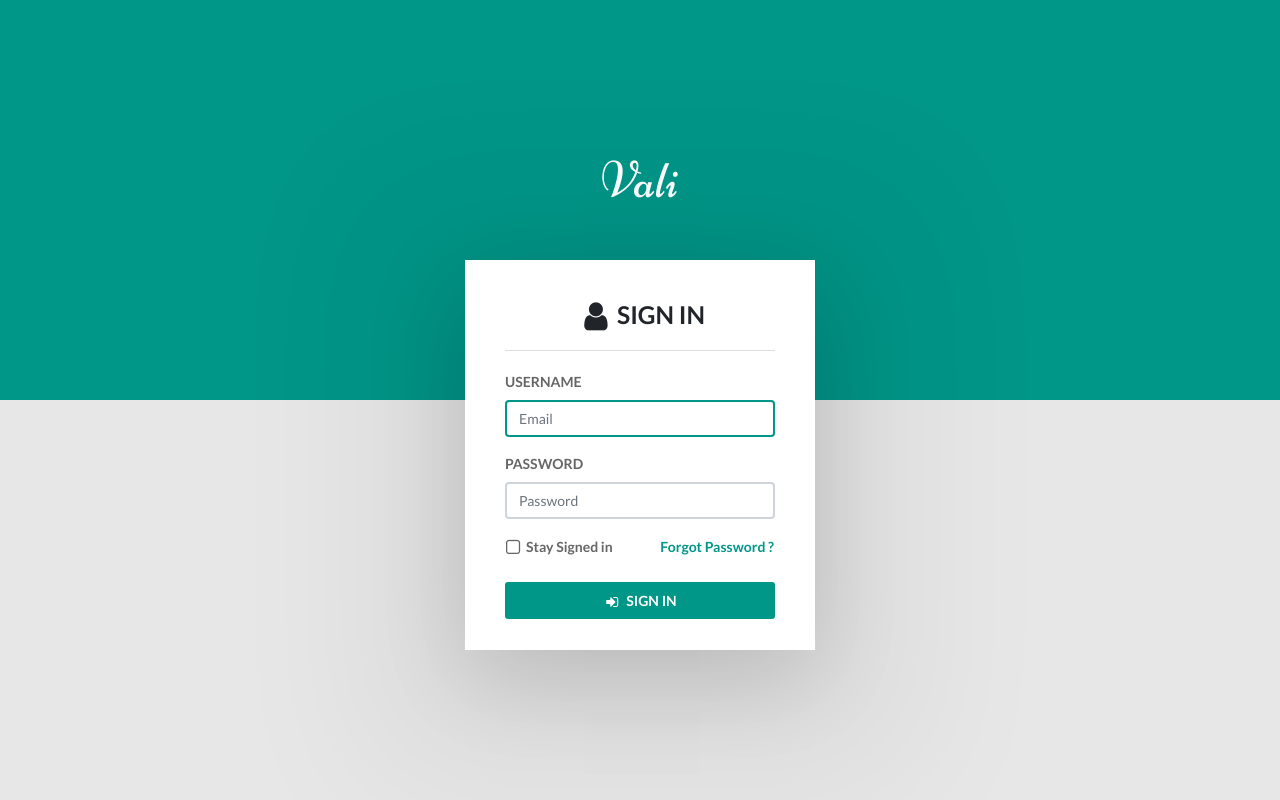
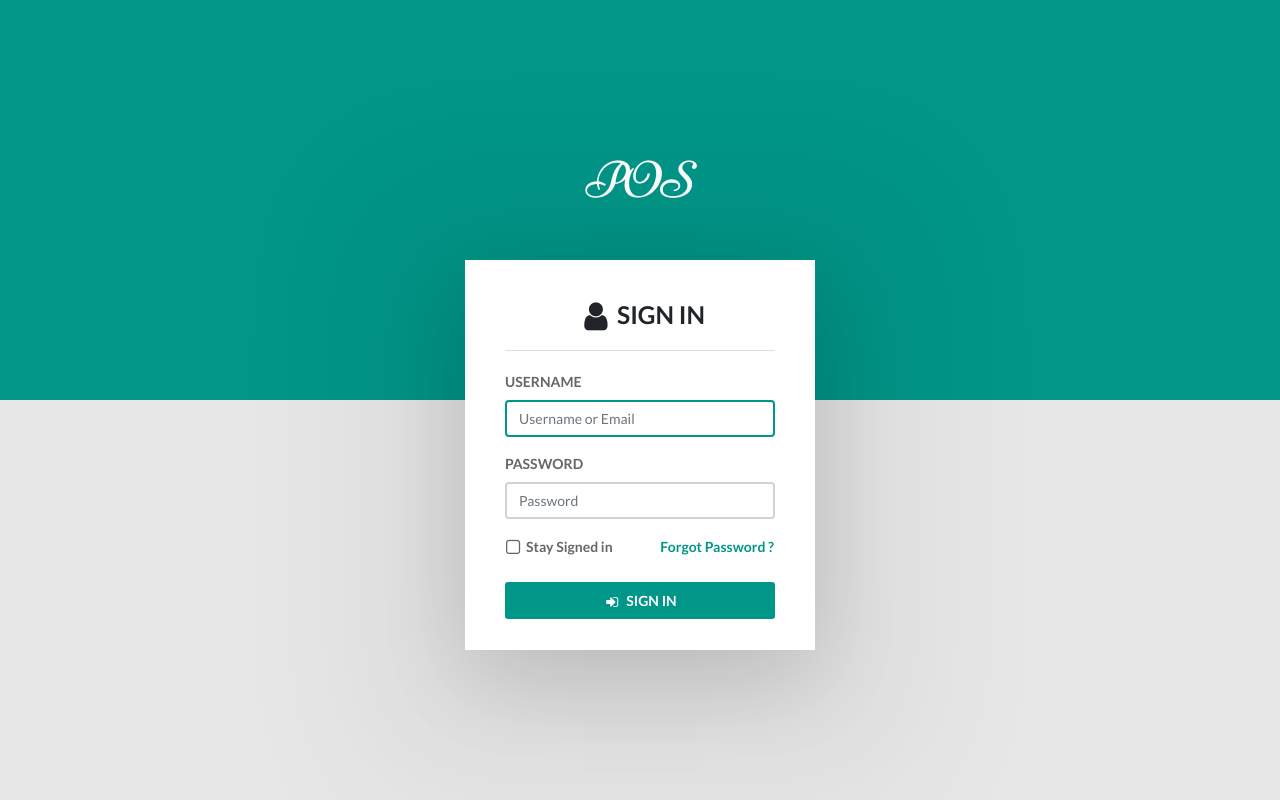
Before and after one commit to sahabuddin123/wd-1718-simple-login, a PHP site: page / in a window 1280 px wide. Run offline with PHP 8.4, Linux system fonts and the light colour scheme.

Commit message:
login complete

```diff
--- a/index.php
+++ b/index.php
@@ -1,3 +1,74 @@
+<?php
+session_start();
+if(isset($_SESSION['loggin']) && isset($_SESSION['username'])){
+  header('location: deshboard.php');
+}
+require_once('./config/db.php');
+if(isset($_REQUEST['submit'])){
+  if($dbh){
+    /**
+     * Input validation
+     */
+
+    if($_REQUEST['username'] == ""){
+      $userNull = "Please Enter your uername or email";
+    }
+    else{
+      $userEmail = $_REQUEST['username'];
+    }
+    if($_REQUEST['password'] == ""){
+      $passNull = "Please Enter your password";
+    }
+
+    if($_REQUEST['username'] != '' && $_REQUEST['password'] != ''){
+      /**
+       * User Select Query
+       */
+      $sql = "SELECT `id` FROM `user` WHERE username = :username OR email = :username";
+      $stmt = $dbh->prepare($sql);
+      $stmt->bindParam(":username",$_REQUEST['username']);
+      // $stmt->bindParam(":email",$_REQUEST['username']);
+      $stmt->execute();
+      $row = $stmt->fetch(PDO::FETCH_ASSOC);
+      /**
+       * Valid User Condition Check
+       */
+      // var_dump($row);
+      if(empty($row)){
+        $UserFlash = "Invalid Username or Email";
+      }
+      else{
+        extract($row);
+        /**
+         * Password Select Query
+         */
+        $sql2 = "SELECT * FROM `user` WHERE `id` = :id";
+        $stmt = $dbh->prepare($sql2);
+        $stmt->bindParam(':id',$id);
+        $stmt->execute();
+        $result = $stmt->fetch(PDO::FETCH_ASSOC);
+        extract($result);
+        $userpassword = md5($_REQUEST['password']);
+        if($password != $userpassword){
+          $PasswordFlash = "Invalid Password!";
+        }
+        else{
+         session_start();
+        //  $_SESSION['loggin'] = true;
+         $_SESSION['username'] = $username;
+         $_SESSION['image'] = $image;
+         header('location: deshboard.php');
+        }
+      }
+
+    }
+
+  }
+}
+?>
+
+
+
 <!DOCTYPE html>
 <html>
   <head>
@@ -16,18 +87,36 @@
     </section>
     <section class="login-content">
       <div class="logo">
-        <h1>Vali</h1>
+        <h1>POS</h1>
       </div>
       <div class="login-box">
-        <form class="login-form" action="index.html">
+        <form class="login-form" action="" method="post">
           <h3 class="login-head"><i class="fa fa-lg fa-fw fa-user"></i>SIGN IN</h3>
           <div class="form-group">
             <label class="control-label">USERNAME</label>
-            <input class="form-control" type="text" placeholder="Email" autofocus>
+            <input class="form-control" type="text" name="username" placeholder="Username or Email" autofocus="false" autocomplete="false" value="<?php if(isset($userEmail)){ echo $userEmail;} ?>">
+            <span class="text-danger"><?php
+            if(isset($UserFlash)){
+              echo $UserFlash."<br>";
+            }
+            if(isset($userNull)){
+              echo $userNull;
+            }
+
+            ?></span>
           </div>
           <div class="form-group">
             <label class="control-label">PASSWORD</label>
-            <input class="form-control" type="password" placeholder="Password">
+            <input class="form-control" type="password" name="password" placeholder="Password">
+            <span class="text-danger"><?php
+            if(isset($PasswordFlash)){
+              echo $PasswordFlash."<br>";
+            }
+            if(isset($passNull)){
+              echo $passNull;
+            }
+
+            ?></span>
           </div>
           <div class="form-group">
             <div class="utility">
@@ -40,20 +129,7 @@
             </div>
           </div>
           <div class="form-group btn-container">
-            <button class="btn btn-primary btn-block"><i class="fa fa-sign-in fa-lg fa-fw"></i>SIGN IN</button>
-          </div>
-        </form>
-        <form class="forget-form" action="index.html">
-          <h3 class="login-head"><i class="fa fa-lg fa-fw fa-lock"></i>Forgot Password ?</h3>
-          <div class="form-group">
-            <label class="control-label">EMAIL</label>
-            <input class="form-control" type="text" placeholder="Email">
-          </div>
-          <div class="form-group btn-container">
-            <button class="btn btn-primary btn-block"><i class="fa fa-unlock fa-lg fa-fw"></i>RESET</button>
-          </div>
-          <div class="form-group mt-3">
-            <p class="semibold-text mb-0"><a href="#" data-toggle="flip"><i class="fa fa-angle-left fa-fw"></i> Back to Login</a></p>
+            <button type="submit" name="submit" class="btn btn-primary btn-block"><i class="fa fa-sign-in fa-lg fa-fw"></i>SIGN IN</button>
           </div>
         </form>
       </div>
```
Also changed, not shown: deshboard.php (+17 -0 lines).
